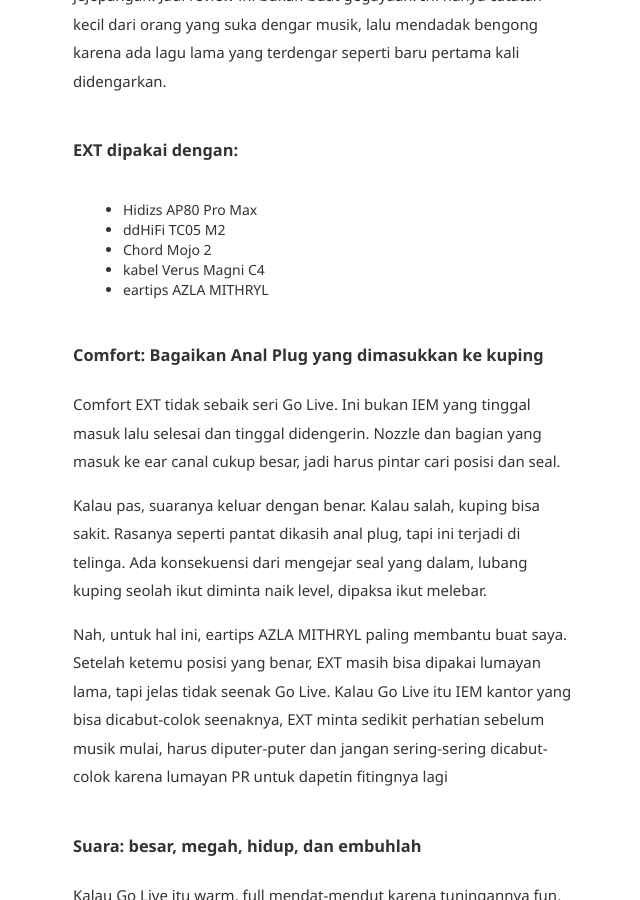
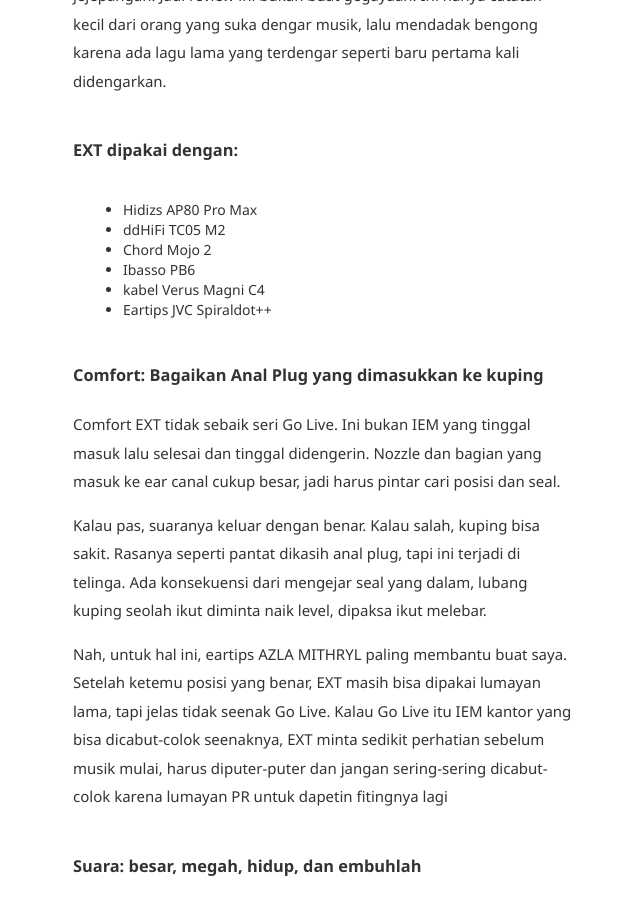
Before and after one commit to harjunacandra/harjuna.github.io, a Jekyll site: the page built from _posts/2026-09-05-Obituari-Isi-Dompet-Vision-Ears-EXT.md, in a window 1280 px wide and 900 px high, scrolled down 1381 px. Shown: the whole window, without its empty margins (317-957 px from the left). Built offline with Jekyll 4.4.1, drawn with Linux system fonts in a browser that asks for light colours.

Commit message:
Update audio equipment list and comfort description
Added Ibasso PB6 and JVC Spiraldot eartips to the list. Updated comfort description for clarity.

```diff
--- a/_posts/2026-09-05-Obituari-Isi-Dompet-Vision-Ears-EXT.md
+++ b/_posts/2026-09-05-Obituari-Isi-Dompet-Vision-Ears-EXT.md
@@ -19,8 +19,9 @@
 - Hidizs AP80 Pro Max
 - ddHiFi TC05 M2
 - Chord Mojo 2
+- Ibasso PB6
 - kabel Verus Magni C4
-- eartips AZLA MITHRYL
+- Eartips JVC Spiraldot++
 
 ### Comfort: Bagaikan Anal Plug yang dimasukkan ke kuping
 
```
